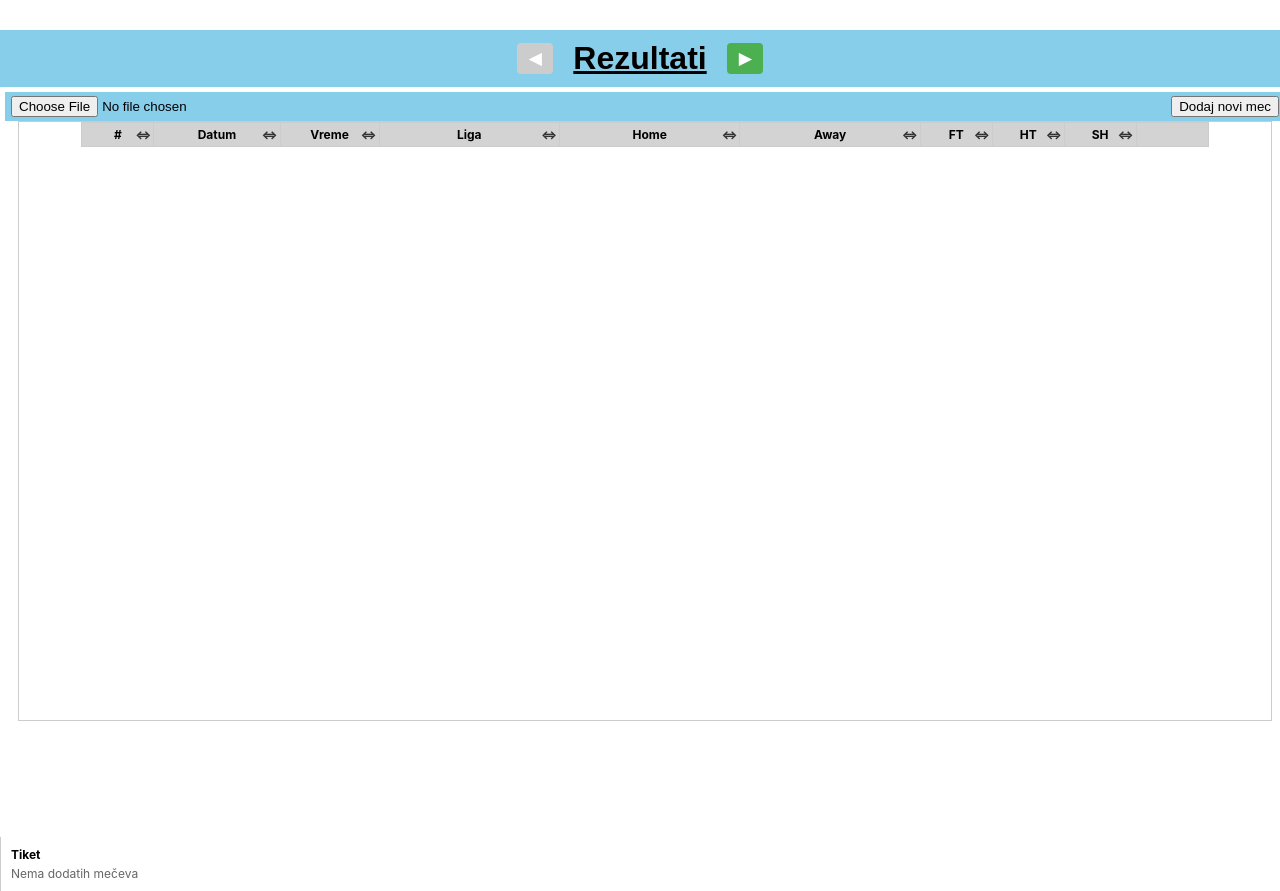
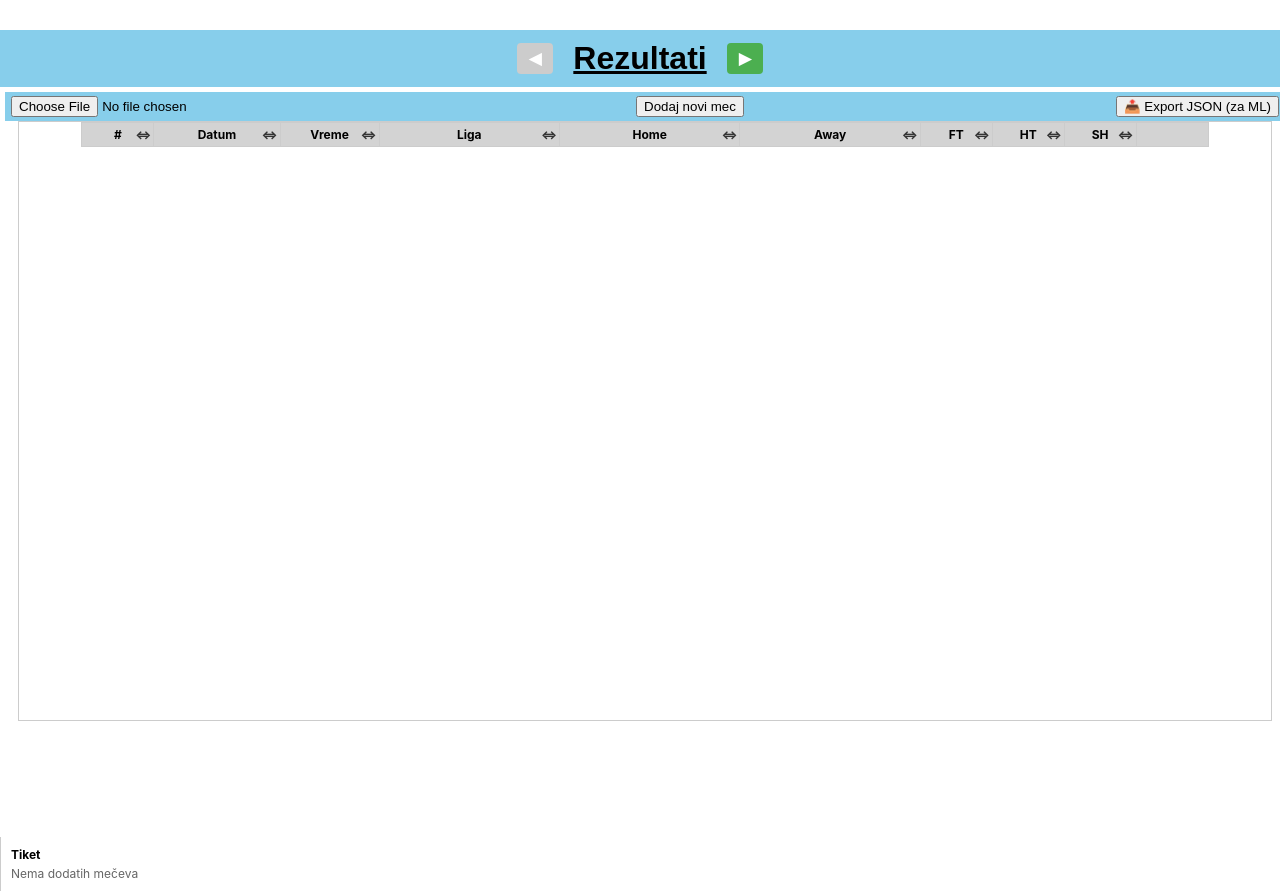
Before and after one commit to salen83/DZIDICI3ML, a React (Create React App) app: page / in a window 1280 px wide. Built offline with nearby package versions, Linux system fonts and the light colour scheme.

Commit message:
Update Screen1.js

```diff
--- a/src/screens/Screen1.js
+++ b/src/screens/Screen1.js
@@ -66,7 +66,7 @@ export default function Screen1() {
 
   const sortRowsByDateDesc = (rowsToSort) => {
     return [...rowsToSort].sort((a,b)=>{
-      const dateA = a.datum.split('.').reverse().join('-'); // yyyy-mm-dd
+      const dateA = a.datum.split('.').reverse().join('-');
       const dateB = b.datum.split('.').reverse().join('-');
       return dateB.localeCompare(dateA);
     });
@@ -103,7 +103,6 @@ export default function Screen1() {
 
   const addNewRow = () => {
     const newRow = { rb:0, datum:'', vreme:'', liga:'', home:'', away:'', ft:'', ht:'', sh:'' };
-    // Novi red ide uvek na vrh, ostali sortirani po datumu
     const sortedExisting = sortRowsByDateDesc(rows);
     const newRows = [newRow, ...sortedExisting];
     newRows.forEach((r,i)=>r.rb=i+1);
@@ -163,6 +162,25 @@ export default function Screen1() {
       <div className="screen1-topbar">
         <input type="file" accept=".xls,.xlsx" onChange={importExcel} />
         <button onClick={addNewRow}>Dodaj novi mec</button>
+
+        <button
+          onClick={() => {
+            const data = localStorage.getItem("rows");
+            if (!data || data === "[]") {
+              alert("Nema mečeva za export");
+              return;
+            }
+            const blob = new Blob([data], { type: "application/json" });
+            const url = URL.createObjectURL(blob);
+            const a = document.createElement("a");
+            a.href = url;
+            a.download = "matches.json";
+            a.click();
+            URL.revokeObjectURL(url);
+          }}
+        >
+          📤 Export JSON (za ML)
+        </button>
       </div>
 
       <div
```
